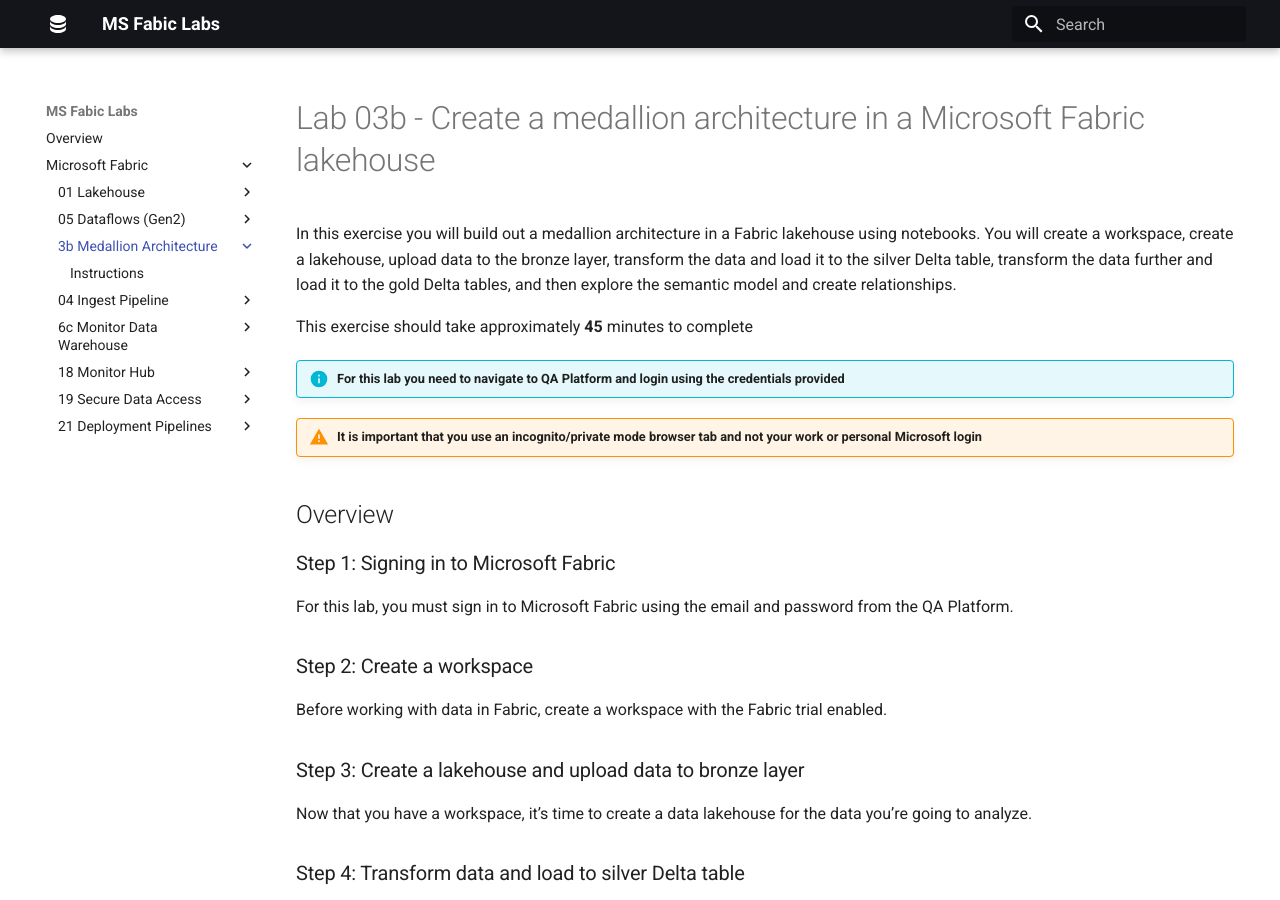
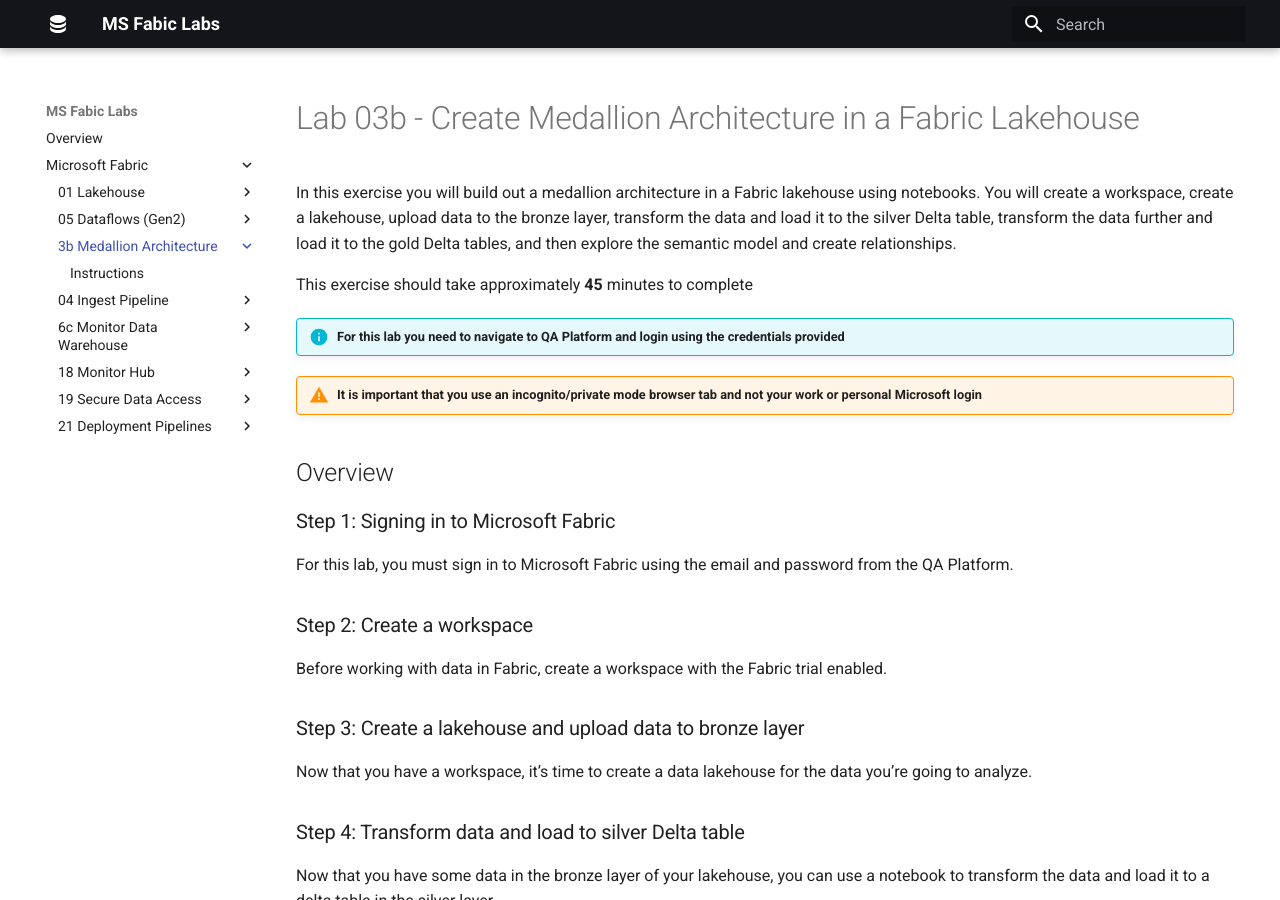
Before and after one commit to qaalabs/fabric, an MkDocs documentation site: the page built from docs/03b-medallion-lakehouse/index.md, in a window 1280 px wide and 900 px high. Built offline with MkDocs 1.6.1 and Material for MkDocs 9.7.7, drawn with Linux system fonts in a browser that asks for light colours.

Commit message:
fix case

```diff
--- a/docs/03b-medallion-lakehouse/index.md
+++ b/docs/03b-medallion-lakehouse/index.md
@@ -1,4 +1,4 @@
-# Lab 03b - Create a medallion architecture in a Microsoft Fabric lakehouse
+# Lab 03b - Create Medallion Architecture in a Fabric Lakehouse
 
 In this exercise you will build out a medallion architecture in a Fabric lakehouse using notebooks. You will create a workspace, create a lakehouse, upload data to the bronze layer, transform the data and load it to the silver Delta table, transform the data further and load it to the gold Delta tables, and then explore the semantic model and create relationships.
 
```
